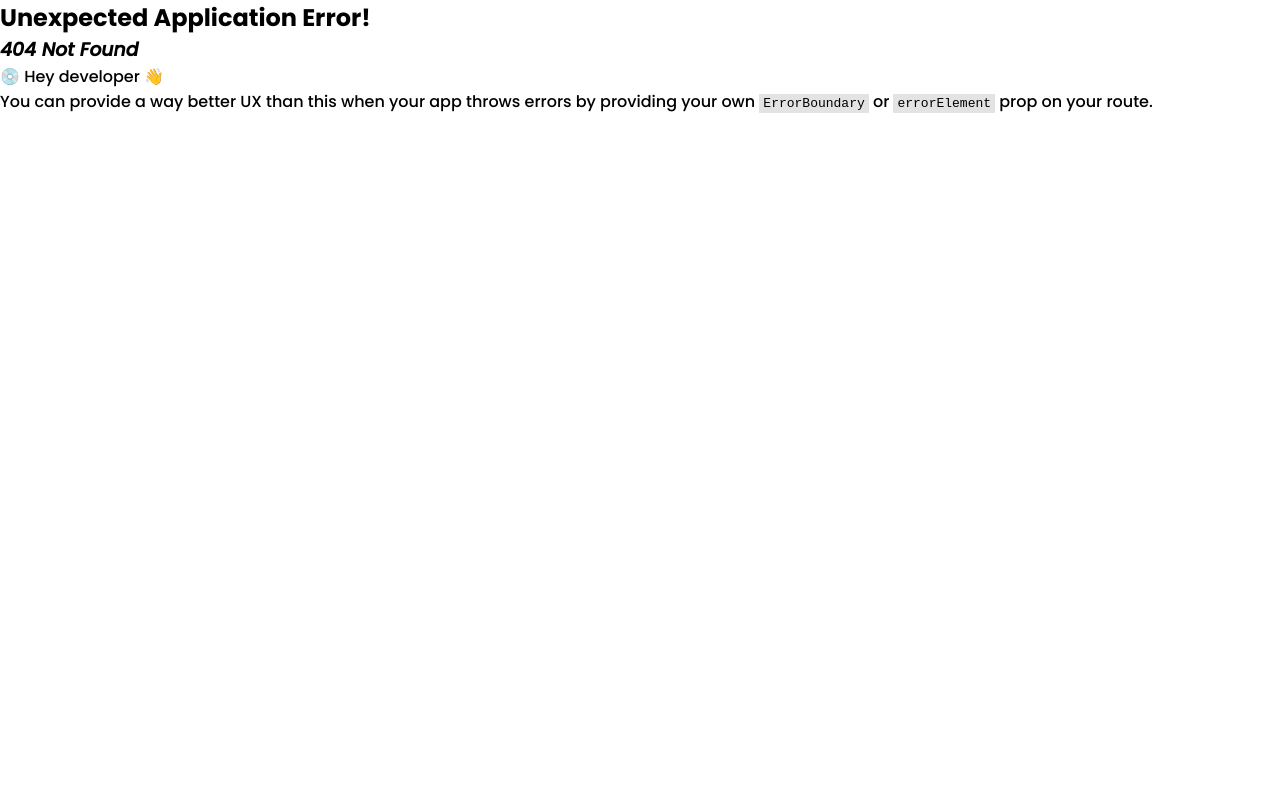
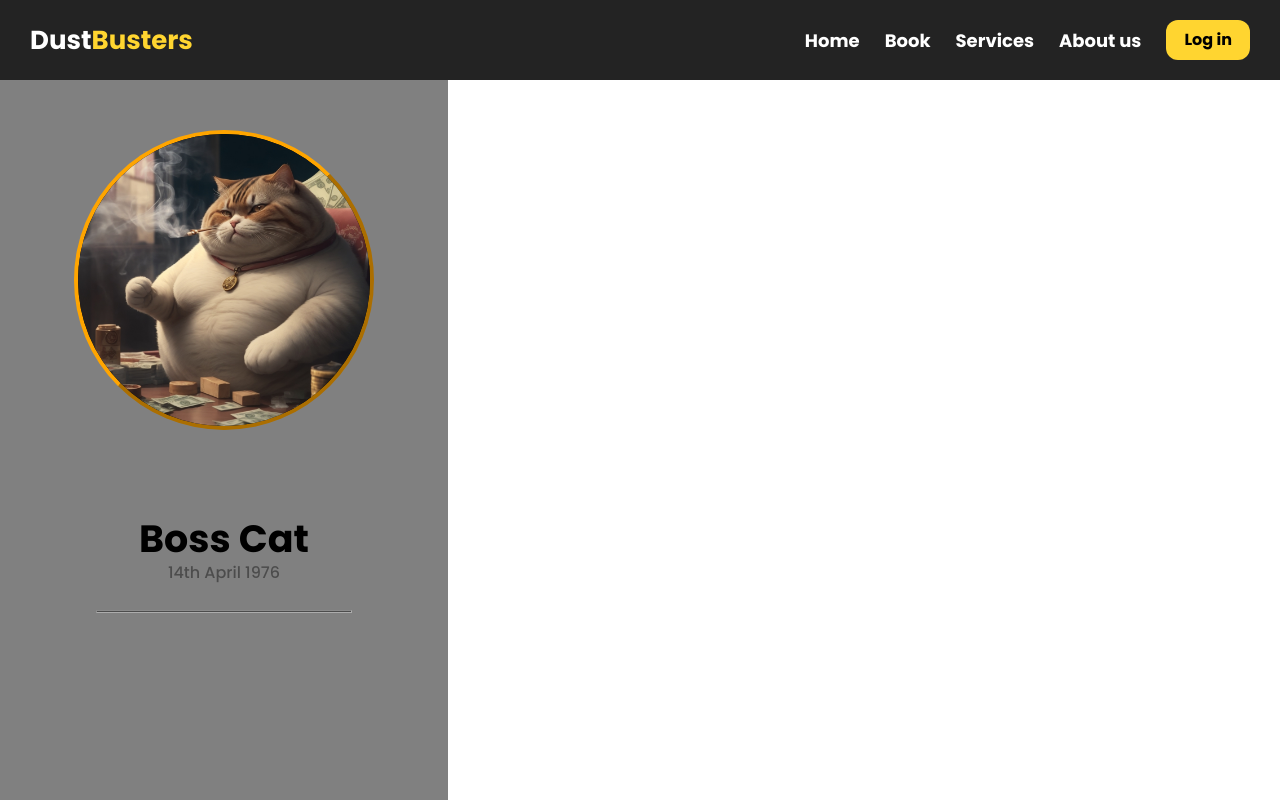
Before and after one commit to jonaelghid3y/DustBusters, a React (Vite) app: page /Profile in a window 1280 px wide. Before the commit this address had no page. Shown: the top 800 px of the page. Built offline with nearby package versions, Linux system fonts and the light colour scheme.

Commit message:
profile pic added

```diff
--- /dev/null
+++ b/src/Pages/Profile.jsx
@@ -0,0 +1,80 @@
+import React from 'react'
+import { useState } from 'react';
+import styled from 'styled-components';
+import cat from '../assets/cat.jpg'
+
+
+export default function Profile() {
+  return (
+    <>
+
+<ProfileSide>
+
+<div style={circle}>
+<img style={propic} src={cat} alt="profileimg"></img>
+</div>
+<h1 style={username}>Boss Cat </h1>
+<p style={paragraph}>14th April 1976</p>
+<hr style={hr}></hr>
+
+</ProfileSide>
+
+    </>
+  )
+}
+
+const ProfileSide = styled.div`
+
+width: 35%;
+height: 100vh;
+background-color: gray;
+display: flex;
+justify-content: center;
+align-items: center;
+`
+const propic = {
+    width:"300px",
+    height:"auto",
+    borderRadius:"50%",
+
+}
+
+const circle = {
+    borderRadius: '50%',
+    border: '4px outset orange',
+    width: '300px',
+    height: '300px',
+    backgroundColor: 'black',
+    display: 'flex',
+    alignItems: 'center',
+    position: 'relative',
+    overflow:"hidden",
+    bottom:"200px",
+}
+
+const username = {
+
+fontFace:"Poppins",
+fontSize:"38px",
+position:"absolute",
+top:"510px"
+}
+
+const hr = {
+
+width:"20%",
+position:"absolute",
+top:"610px",
+height:"3px",
+backgroundColor:"black",
+opacity:"0.4",
+
+}
+
+const paragraph = {
+    position:"absolute",
+    top:"560px",
+    color:"black",
+    opacity:"0.4",
+
+}
```
Also changed, not shown: src/main.jsx (+6 -2 lines), src/assets/cat.jpg (added), src/assets/jesus.jpg (added).
